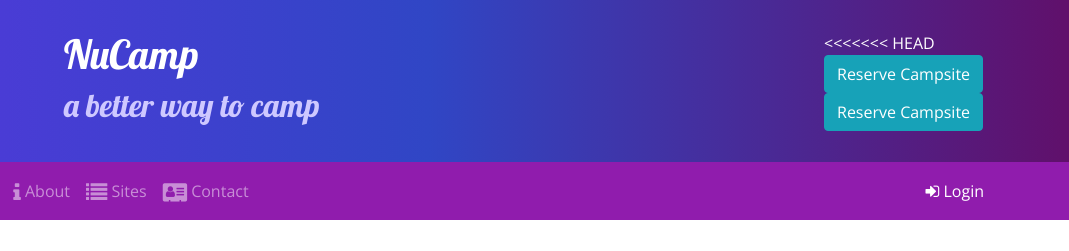
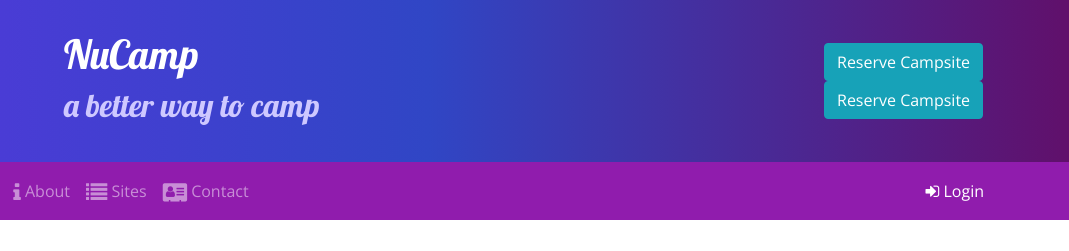
Before and after one commit to tdoan35/nucampsite, a website: page index.html in a window 1280 px wide. Shown: the top 251 px of the page, 211-1280 px from the left. Drawn offline with nearby package versions, Linux system fonts and the light colour scheme.

Commit message:
Week 3 Workshop Update

```diff
--- a/index.html
+++ b/index.html
@@ -33,7 +33,6 @@
                 </div>
 
                 <div class="col-md-4 col-xl-2 align-self-center">
-<<<<<<< HEAD
                     <!-- Reserve Campsite (Button Trigger) Modal -->
                     <button type="button" class="btn btn-info" data-toggle="modal" data-target="#reserveModal">
                         Reserve Campsite
@@ -45,16 +44,14 @@
                             <div class="modal-content">
                                 <!-- Modal Header -->
                                 <div class="modal-header bg-info">
-
                                     <!--Amy.
                                         1. remove class bg-info DONE
                                         2. update h3 closing tag. you have </h5> instead of </h3> DONE
                                     -->
                                     <h3 class="modal-title">Reserve a Campsite</h3>
-
-                                        <button type="button" class="close" data-dismiss="modal" aria-label="Close">
-                                            <span aria-hidden="true">&times;</span>
-                                        </button>
+                                    <button type="button" class="close" data-dismiss="modal" aria-label="Close">
+                                        <span aria-hidden="true">&times;</span>
+                                    </button>
                                 </div>
 
                                 <!-- Modal Body -->
@@ -131,7 +128,6 @@
                     </div>
 
                     <!--
-=======
                   <!-- Reserve Campsite (Button Trigger) Modal -->
                   <button type="button" class="btn btn-info" data-toggle="modal" data-target="#reserveModal">
                     Reserve Campsite
@@ -197,7 +193,6 @@
                   </div>
 
                   <!--
->>>>>>> 9587b1891762d0123d3cf45dca22c4d9fc48ebf0
                     <a href="#reserveForm" role="button" class="btn btn-lg btn-info" data-toggle="tooltip" data-placement="bottom" data-html="true" title="Or call us at <br /><strong>1-206-555-1234</strong>">Reserve Campsite</a>
                   -->
                 </div>
```
